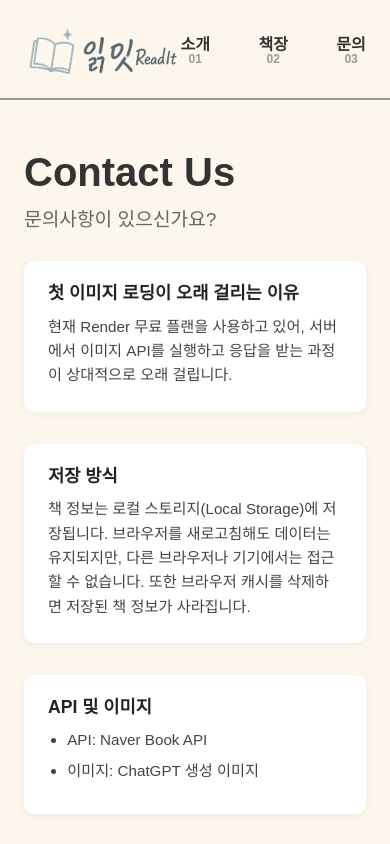
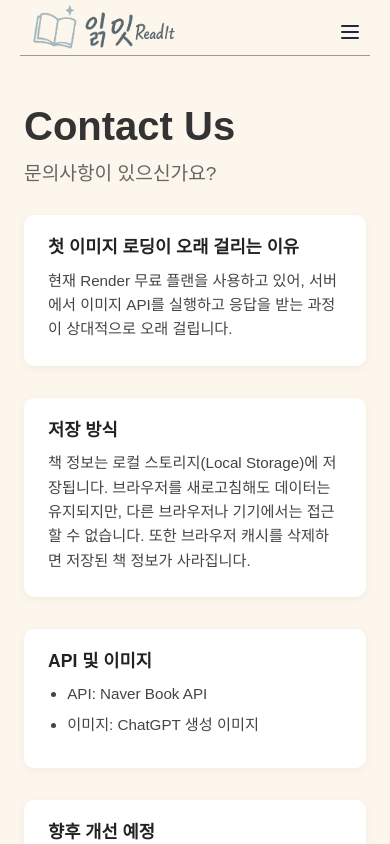
Before and after one commit to guswnsj0112/readIt, a React (Vite) app in the folder frontend/: page /contact in a window 390 px wide. Shown: the top 844 px of the page. Built offline with nearby package versions, Linux system fonts and the light colour scheme.

Commit message:
Feat: Nav 컴포넌트 모바일 반응형 메뉴 구현

```diff
--- a/frontend/src/components/Nav.jsx
+++ b/frontend/src/components/Nav.jsx
@@ -1,39 +1,98 @@
-import nav_logo from "../images/nav_logo.png";
-import "./Nav.css";
-import { Link } from "react-router-dom";
+// src/components/Nav.jsx
+
+import React, { useState } from 'react';
+import { Link } from 'react-router-dom';
+import nav_logo from '../images/nav_logo.png';
+import './Nav.css';
+
 function Nav() {
+  const [isOpen, setIsOpen] = useState(false);
+
+  const toggleMenu = () => {
+    setIsOpen(!isOpen);
+  };
+
   return (
-    <nav className="Nav">
+    <>
+      <nav className="flex justify-between items-center h-12 lg:h-24 max-w-[21.875rem] lg:max-w-[75.00rem] my-2 m-auto py-0 px-2 lg:px-6 border-b border-gray-1 relative">
         <Link to="/">
-        <img src={nav_logo} alt="로고 사진" className="navLogo" />
+          <img src={nav_logo} alt="로고 사진" className="w-[150px] mb-[5px] lg:w-[200px] h-auto flex" />
         </Link>
-      <ul className="menu">
+
+        {/* 데스크톱 메뉴 (md: 이상 화면에서 보임) */}
+        <ul className="hidden md:flex gap-12 items-center font-bold text-base leading-[1.2]">
           <li>
-          <Link to="/">
-            <span>
-              {" "}
-              소개 <sup>01</sup>{" "}
-            </span>
+            <Link to="/" className="hover:text-gray-600 transition-colors">
+              <span>소개 <sup>01</sup></span>
             </Link>
           </li>
           <li>
-          <Link to="/bookcase">
-            <span>
-              {" "}
-              책장 <sup>02</sup>{" "}
-            </span>
+            <Link to="/bookcase" className="hover:text-gray-600 transition-colors">
+              <span>책장 <sup>02</sup></span>
             </Link>
           </li>
           <li>
-          <Link to="/contact">
-            <span>
-              {" "}
-              문의 <sup>03</sup>{" "}
-            </span>
+            <Link to="/contact" className="hover:text-gray-600 transition-colors">
+              <span>문의 <sup>03</sup></span>
             </Link>
           </li>
         </ul>
+
+        {/* 햄버거 버튼 (모바일에서만 보임) */}
+        <button
+          onClick={toggleMenu}
+          className="md:hidden focus:outline-none z-50"
+        >
+          {/* 메뉴가 닫혔을 때 (햄버거 아이콘) */}
+          {!isOpen ? (
+            <svg className="w-6 h-6 text-gray-800" fill="none" stroke="currentColor" viewBox="0 0 24 24" xmlns="http://www.w3.org/2000/svg">
+              <path strokeLinecap="round" strokeLinejoin="round" strokeWidth="2" d="M4 6h16M4 12h16M4 18h16"></path>
+            </svg>
+          ) : (
+            /* 메뉴가 열렸을 때 (X 아이콘) */
+            <svg className="w-6 h-6 text-gray-800" fill="none" stroke="currentColor" viewBox="0 0 24 24" xmlns="http://www.w3.org/2000/svg">
+              <path strokeLinecap="round" strokeLinejoin="round" strokeWidth="2" d="M6 18L18 6M6 6l12 12"></path>
+            </svg>
+          )}
+        </button>
       </nav>
+
+      {/* 모바일 메뉴 오버레이 */}
+      <div
+        className={`fixed top-0 right-0 h-full w-full backdrop-blur-sm bg-black/50 transition-transform transform ${
+          isOpen ? 'translate-x-0' : 'translate-x-full'
+        } md:hidden z-40`}
+        onClick={toggleMenu}
+      >
+        <ul
+          className="absolute right-0 h-1/3 w-1/3 max-w-[300px] bg-white shadow-xl flex flex-col p-8 space-y-6"
+          onClick={(e) => e.stopPropagation()}
+        >
+          {/* 메뉴 닫기 버튼 */}
+          <button
+            onClick={toggleMenu}
+            className="self-end text-2xl z-40 font-bold text-gray-600 hover:text-gray-900 transition-colors"
+          >
+          </button>
+
+          <li>
+            <Link to="/" className="block py-2 text-l font-medium text-gray-800 hover:text-blue-500 transition-colors">
+              소개 <sup>01</sup>
+            </Link>
+          </li>
+          <li>
+            <Link to="/bookcase" className="block py-2 text-l font-medium text-gray-800 hover:text-blue-500 transition-colors">
+              책장 <sup>02</sup>
+            </Link>
+          </li>
+          <li>
+            <Link to="/contact" className="block py-2 text-l font-medium text-gray-800 hover:text-blue-500 transition-colors">
+              문의 <sup>03</sup>
+            </Link>
+          </li>
+        </ul>
+      </div>
+    </>
   );
 }
 
```
Lines whose indentation alone changed are shown as unchanged.
